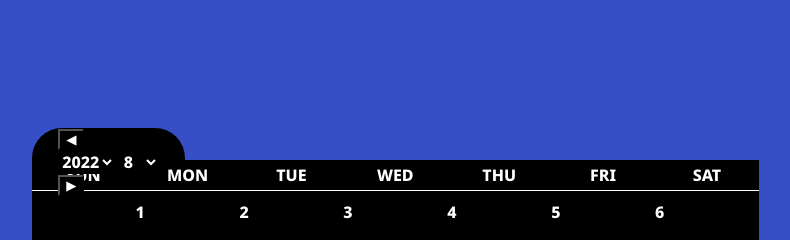
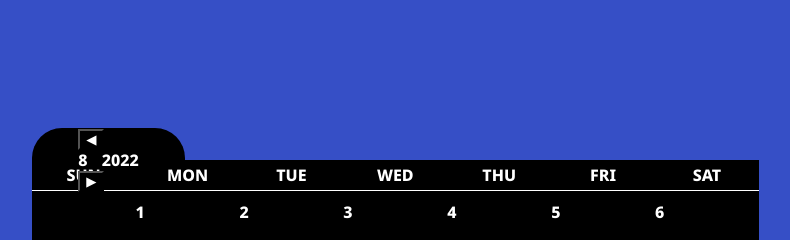
Before and after one commit to LikeLion-at-CAU-10th/Palette-React, a React (Create React App) app: page / in a window 1280 px wide. Shown: the top 240 px of the page, without its empty margins (104-894 px from the left). Built offline with nearby package versions, Linux system fonts and the light colour scheme.

Commit message:
년 월 순서바꿈

```diff
--- a/src/component/Title.js
+++ b/src/component/Title.js
@@ -96,7 +96,7 @@ const Title = () => {
             <button onClick={prevMonth}>◀︎</button>
           </div>
           <div className="dateselection">
-            {yearControl()} {monthControl()}
+            {monthControl()} {yearControl()}
           </div>
           <div className="nextbutton">
             <button onClick={nextMonth}>▶︎</button>
--- a/src/style/title.css
+++ b/src/style/title.css
@@ -2,6 +2,7 @@ body {
   box-sizing: border-box;
   margin: 0;
 }
+
 .datebar .title {
   height: 2.5vw;
   background-color: rgba(0, 0, 0, 1);
@@ -44,4 +45,5 @@ body {
   font-family: "NotoSans";
   font-weight: 600;
   font-size: medium;
+  appearance: none;
 }
```
